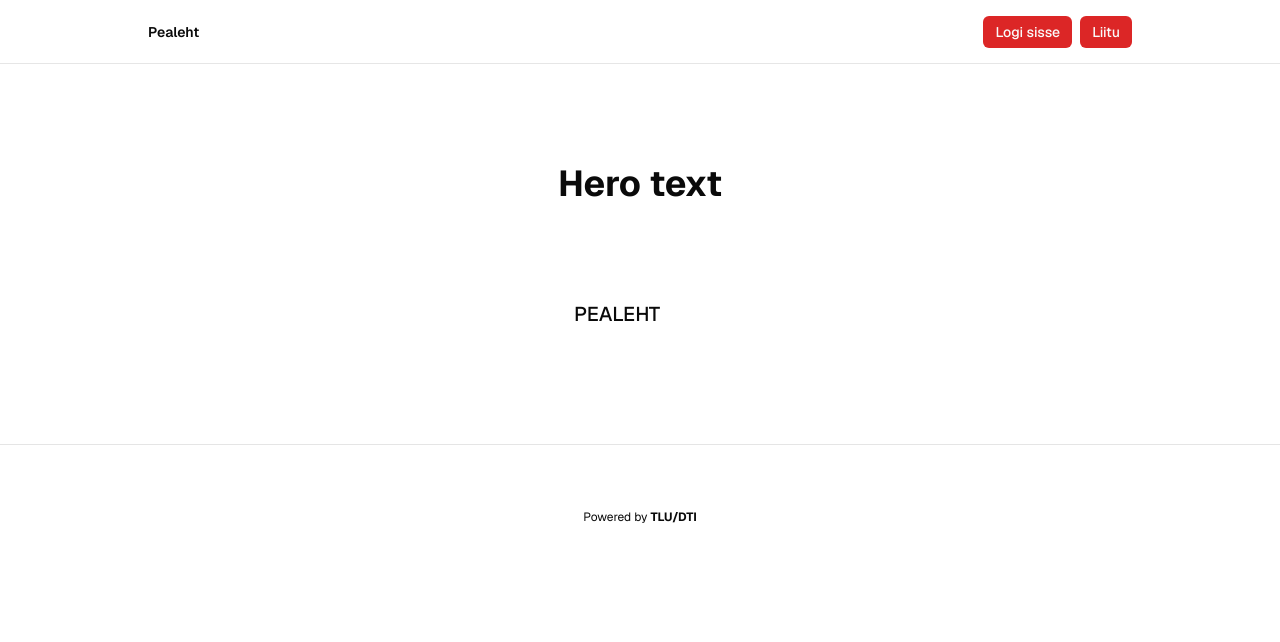
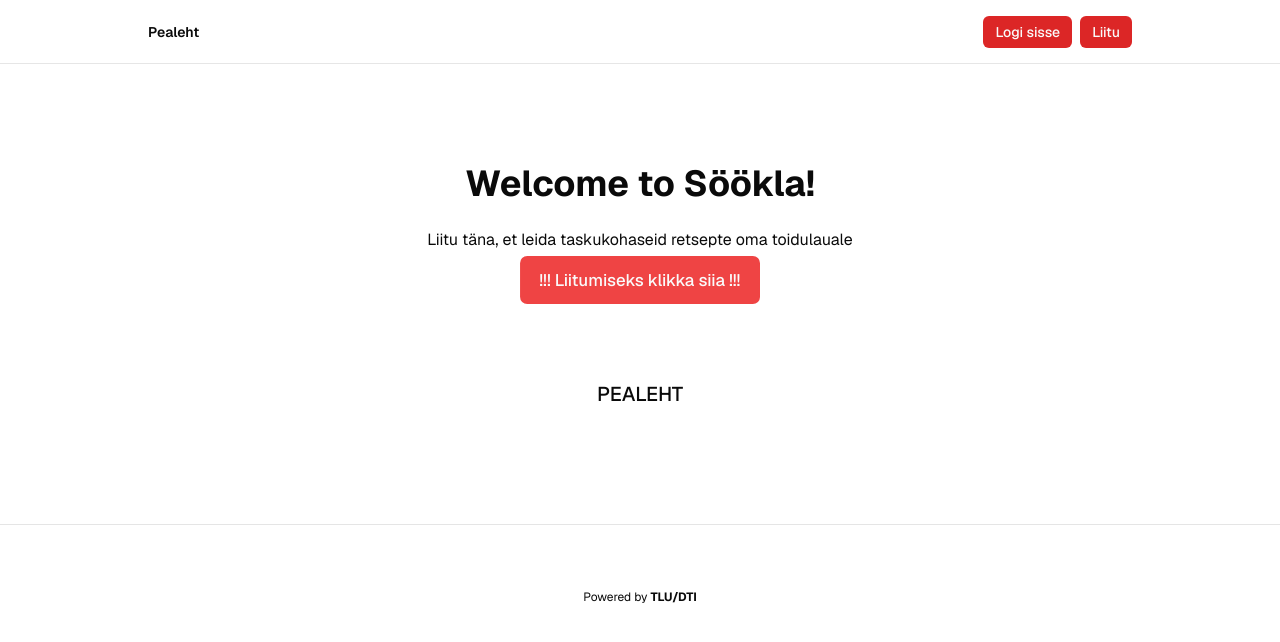
Before and after one commit to tv911473/sookla, a Next.js app: page / in a window 1280 px wide. Shown: the top 642 px of the page. Built offline with nearby package versions, Linux system fonts and the light colour scheme; no server answers.

Commit message:
feat: hero page edit, add pulsing sign-up button

```diff
--- a/app/globals.css
+++ b/app/globals.css
@@ -67,3 +67,13 @@
     @apply bg-background text-foreground;
   }
 }
+
+@keyframes pulse-scale {
+  0%,
+  100% {
+    transform: scale(1);
+  }
+  50% {
+    transform: scale(1.2);
+  }
+}
--- a/app/page.tsx
+++ b/app/page.tsx
@@ -5,7 +5,9 @@ export default async function Index() {
     <>
       <Hero />
       <main className="flex-1 flex flex-col gap-6 px-4">
-        <h2 className="font-medium text-xl mb-4">PEALEHT</h2>
+        <div className="flex flex-col gap-2 items-center">
+          <h2 className="font-medium text-xl mb-4">PEALEHT</h2>
+        </div>
       </main>
     </>
   );
--- a/components/hero.tsx
+++ b/components/hero.tsx
@@ -1,7 +1,20 @@
+import Link from "next/link";
+import { Button } from "./ui/button";
+
 export default function Header() {
   return (
-    <div>
-      <h1 className="text-4xl font-bold mb-4">Hero text</h1>
+    <div className="flex-1 w-full flex flex-col gap-2 items-center">
+      <h1 className="text-4xl font-bold mb-4">Welcome to Söökla!</h1>
+      <h2>Liitu täna, et leida taskukohaseid retsepte oma toidulauale</h2>
+      <div className="flex-1 w-full flex flex-col gap-2 items-center">
+        <Button
+          size="default"
+          variant={"destructive"}
+          style={{ animation: "pulse-scale 1.5s infinite ease-in-out" }}
+        >
+          <Link href="/sign-up">!!! Liitumiseks klikka siia !!!</Link>
+        </Button>
+      </div>
     </div>
   );
 }
```
